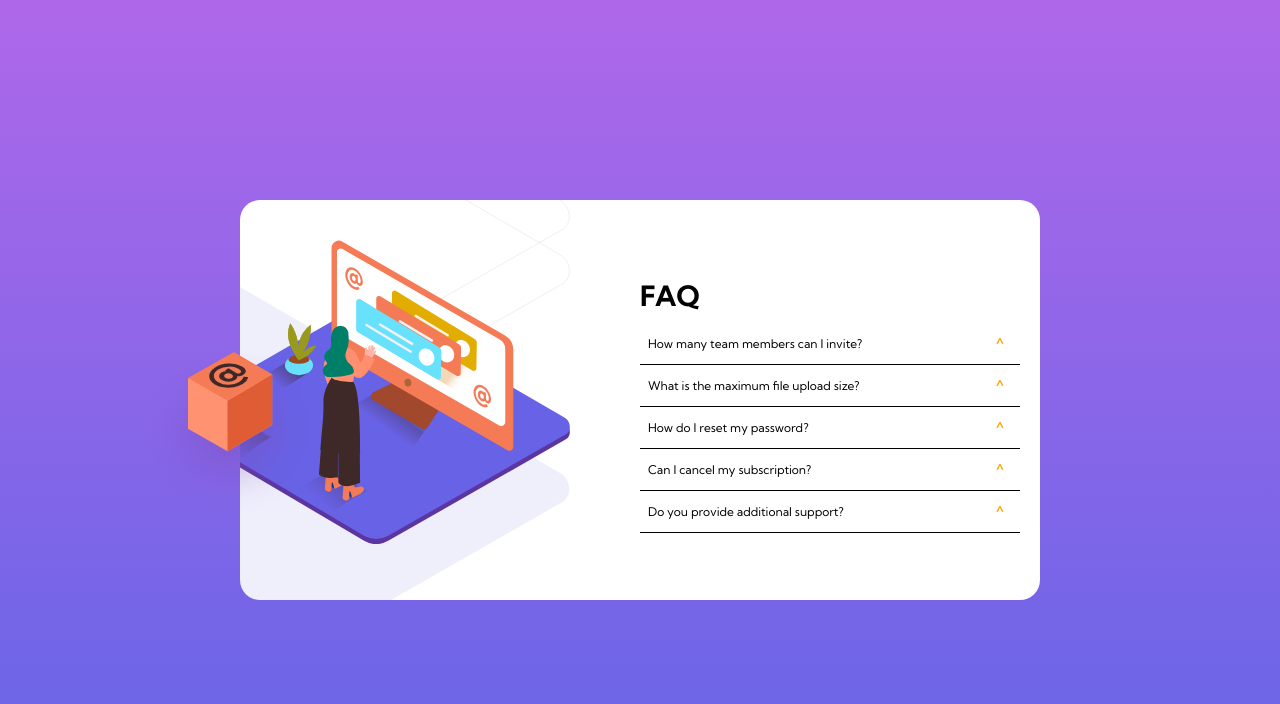
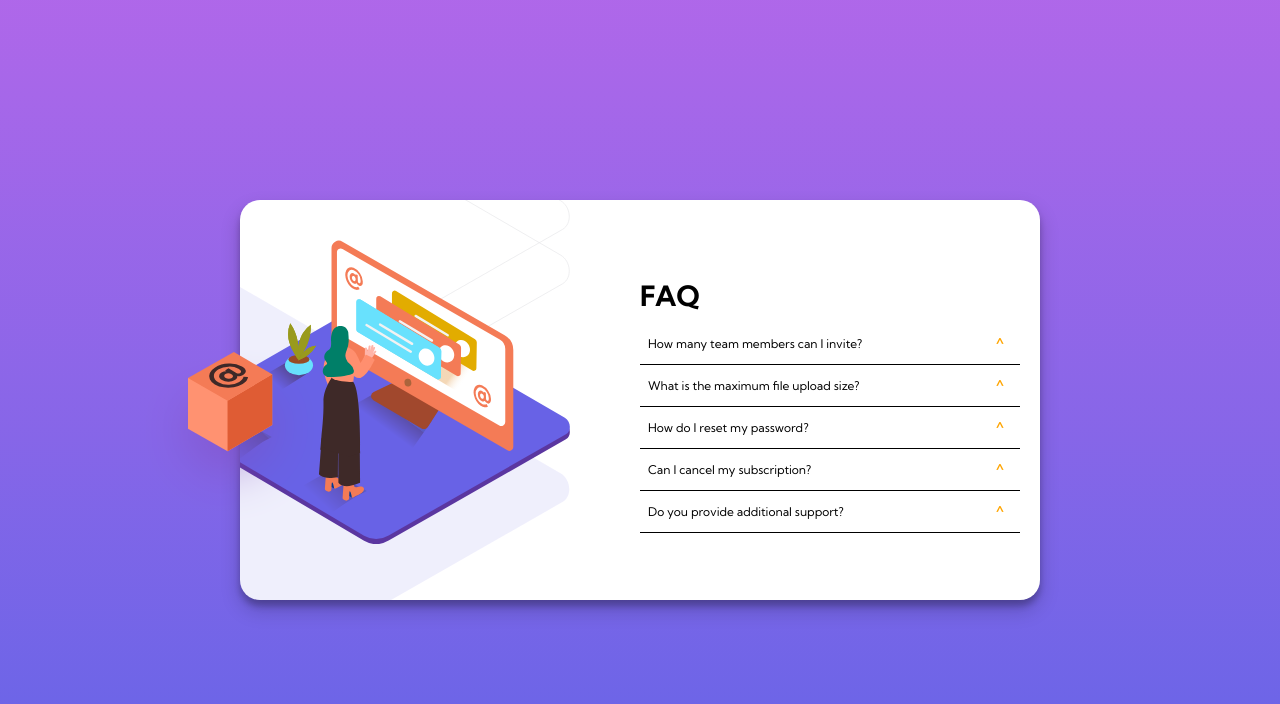
Before and after one commit to patryk468/FAQ-Accordion-Card, a plain HTML site: page index.html in a window 1280 px wide. Drawn offline with Linux system fonts and the light colour scheme.

Commit message:
Update style.css

```diff
--- a/style.css
+++ b/style.css
@@ -29,6 +29,8 @@
       background-color: white;
       border-radius: 20px;
       display: flex;
+      box-shadow: rgba(0, 0, 0, 0.19) 0px 10px 20px,
+          rgba(0, 0, 0, 0.23) 0px 6px 6px;
   }
 
   .left {
```
